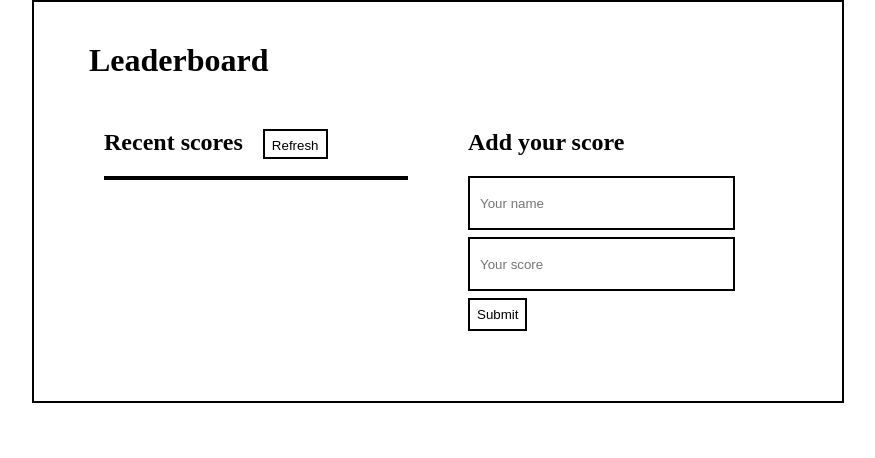
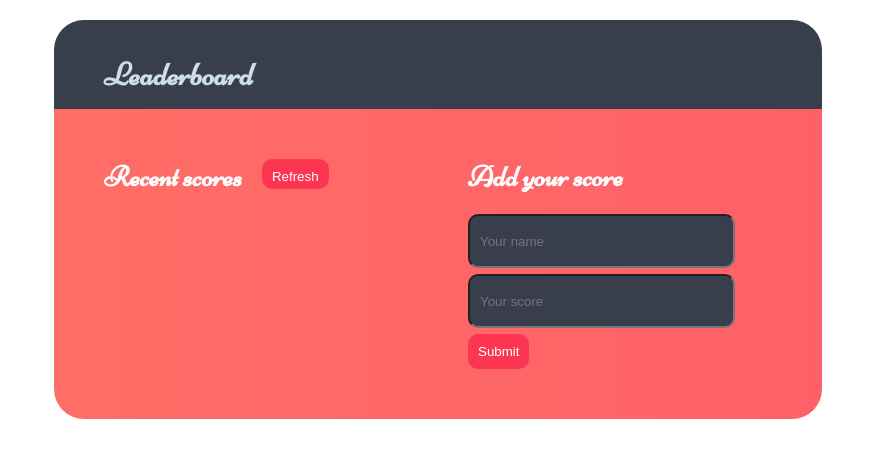
Before and after one commit to anasbassi/Leaderboard, a website built with webpack: page src/index.html in a window 1280 px wide. Shown: the whole page, without its empty margins (202-1077 px from the left). Built offline with nearby package versions, Linux system fonts and the light colour scheme; no server answers.

Commit message:
Add styling to the Leaderboard

```diff
--- a/src/leaderboard.js
+++ b/src/leaderboard.js
@@ -13,7 +13,9 @@ const scoreBoard = async () => {
     const score = document.createElement('li');
     score.classList.add('list-item');
     score.innerText = `${user.user} : ${user.score}`;
+    const hr = document.createElement('hr');
     scoreList.appendChild(score);
+    scoreList.appendChild(hr)
   });
 };
 
--- a/src/style.css
+++ b/src/style.css
@@ -1,8 +1,19 @@
+@import url('https://fonts.googleapis.com/css2?family=Niconne&display=swap');
+
 body {
+  font-family: 'Niconne', sans-serif;
   margin: auto;
   width: 60%;
-  border: 2px solid black;
   padding: 20px;
+  border-radius: 30px;
+  color: white;
+}
+
+header {
+  background-color: #393e4c;
+  color: #ccddec;
+  padding: 15px;
+  border-radius: 30px 30px 0 0;
 }
 
 h1 {
@@ -17,12 +28,17 @@ input {
   width: 80%;
   padding: 0 10px;
   height: 50px;
-  border: 2px solid black;
+  border-radius: 10px;
+  background-color: #393e4c;
+  color: #ccddec;
 }
 
 main {
+  font-size: larger;
   display: flex;
   padding: 20px;
+  background-image: linear-gradient(to right, #ff6e66, #ff6068);
+  border-radius: 0 0 30px 30px;
 }
 
 section {
@@ -33,13 +49,20 @@ ul {
   list-style: none;
   margin: 0;
   padding: 0;
-  border: 2px solid black;
+  background-image: linear-gradient(to top, #d90047, #ff3a53);
+  border-radius: 10px;
+}
+
+hr {
+  border: 0 0 1px 0;
 }
 
 form button {
-  border: 2px solid black;
-  padding: 7px;
-  background-color: white;
+  border: none;
+  border-radius: 10px;
+  padding: 10px;
+  color: white;
+  background-color: #fb3552;
 }
 
 .recent-scores {
@@ -54,10 +77,12 @@ form button {
 
 .container button {
   height: 30px;
-  border: 2px solid black;
-  padding: 7px;
-  background-color: white;
+  border: none;
+  border-radius: 10px;
+  padding: 10px;
+  background-color: #fb3552;
   margin: 0 20px;
+  color: white;
 }
 
 .add-score {
@@ -78,5 +103,4 @@ form {
   width: 94%;
   padding: 10px 10px;
   height: 20px;
-  border-bottom: 2px solid gray;
 }
```
Also changed, not shown: README.md.
